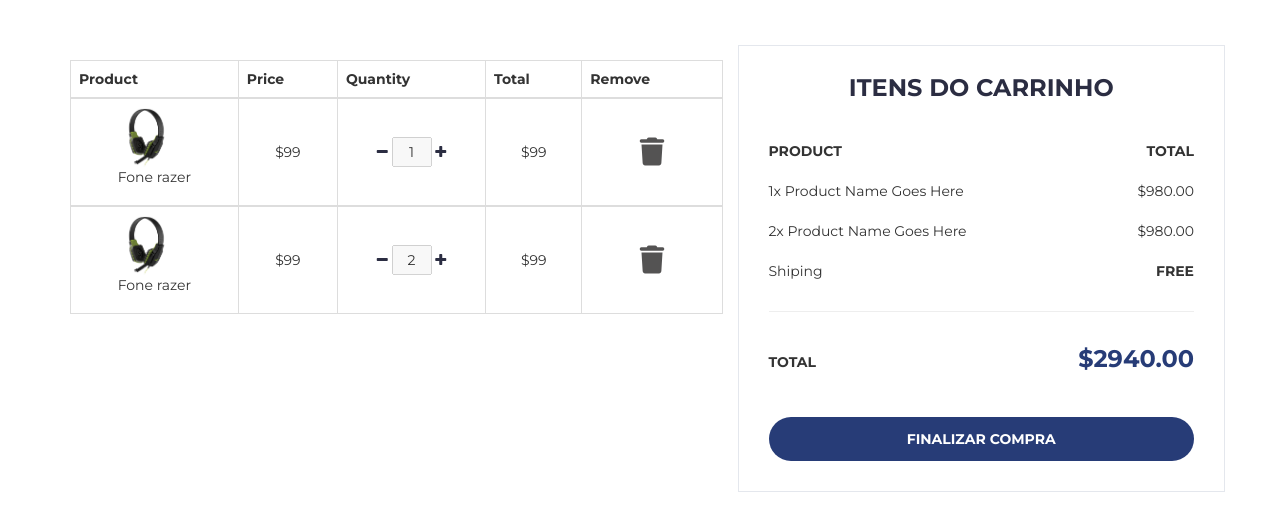
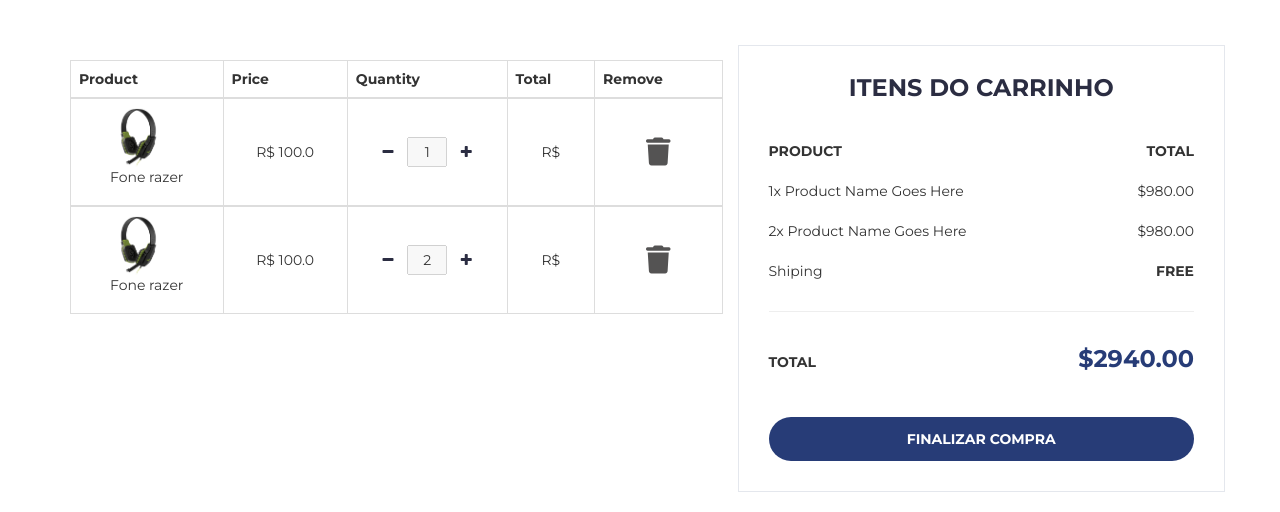
Before and after one commit to Rafaelcerq28/Horizon, a Django app: page /exibecarrinho in a window 1280 px wide. Shown: the part 207-719 px from the top of the page. Run offline with Django 3.2, Linux system fonts and the light colour scheme; a user stored in the database is signed in; data comes from the database, SQL or seed files in the repository; both versions use the stored data as it was after the commit; some libraries are stand-ins or nearby versions.

Commit message:
carrinho

```diff
--- a/horizon/ecommerce/static/css/style.css
+++ b/horizon/ecommerce/static/css/style.css
@@ -2312,3 +2312,7 @@
 	background-color: #273c77;
 	color:#fff;
 }
+
+.margembtn {
+  margin: 1rem;
+}
--- a/horizon/ecommerce/templates/ecommerce/cart.html
+++ b/horizon/ecommerce/templates/ecommerce/cart.html
@@ -25,6 +25,7 @@
                                         </tr>
                                     </thead>
 									{% for item in itens %}
+
                                     <tbody class="align-middle">
                                         <tr class="carttr">
                                             <td style="vertical-align: middle;">
@@ -33,16 +34,16 @@
                                                     <p>{{item.produto.nome}}</p>
                                                 </div>
                                             </td>
-                                            <td style="vertical-align: middle;">$99</td>
+                                            <td style="vertical-align: middle;">R$ {{item.produto.preco}}</td>
                                             <td style="vertical-align: middle;">
                                                 <div class="row">
-													<a href="/subtraiitemcarrinho/{{item.id}}"><i class="fa fa-minus"></i></a>
+													<a href="/subtraiitemcarrinho/{{item.id}}" class="margembtn"><i class="fa fa-minus"></i></a>
                                                     <input class= "inputcart" type="text" value="{{item.quantidade}}" style="text-align: center;" disabled="">
-													<a href="/acrescentaitemcarrinho/{{item.id}}"><i class="fa fa-plus"></i></a>
+													<a href="/acrescentaitemcarrinho/{{item.id}}" class="margembtn"><i class="fa fa-plus"></i></a>
 
                                                 </div>
                                             </td>
-                                            <td style="vertical-align: middle;">$99</td>
+                                            <td style="vertical-align: middle;">R$</td>
                                             <td style="vertical-align: middle;"><span><a href="/deletaitemdocarrinho/{{item.id}}"><i style="color: rgb(84, 83, 83);" class="fas fa-trash fa-2x"></i></a></span></td>
                                         </tr>
                                     </tbody>
--- a/horizon/ecommerce/views.py
+++ b/horizon/ecommerce/views.py
@@ -34,7 +34,10 @@
 def exibecarrinho(request):
     cli = get_object_or_404(Clientes,usuario = request.user.id)
     itens = Carrinho.objects.filter(cliente = cli.id)
-    return render(request,'ecommerce/cart.html',{'itens':itens})
+    precos = []
+    for i in itens:
+        precos.append(i.produto.preco * i.quantidade)
+    return render(request,'ecommerce/cart.html',{'itens':itens,'precos':precos})
 
 def deletaitemdocarrinho(request,id):
     #deleta item do carrinho
```
Also changed, not shown: horizon/db.sqlite3.
